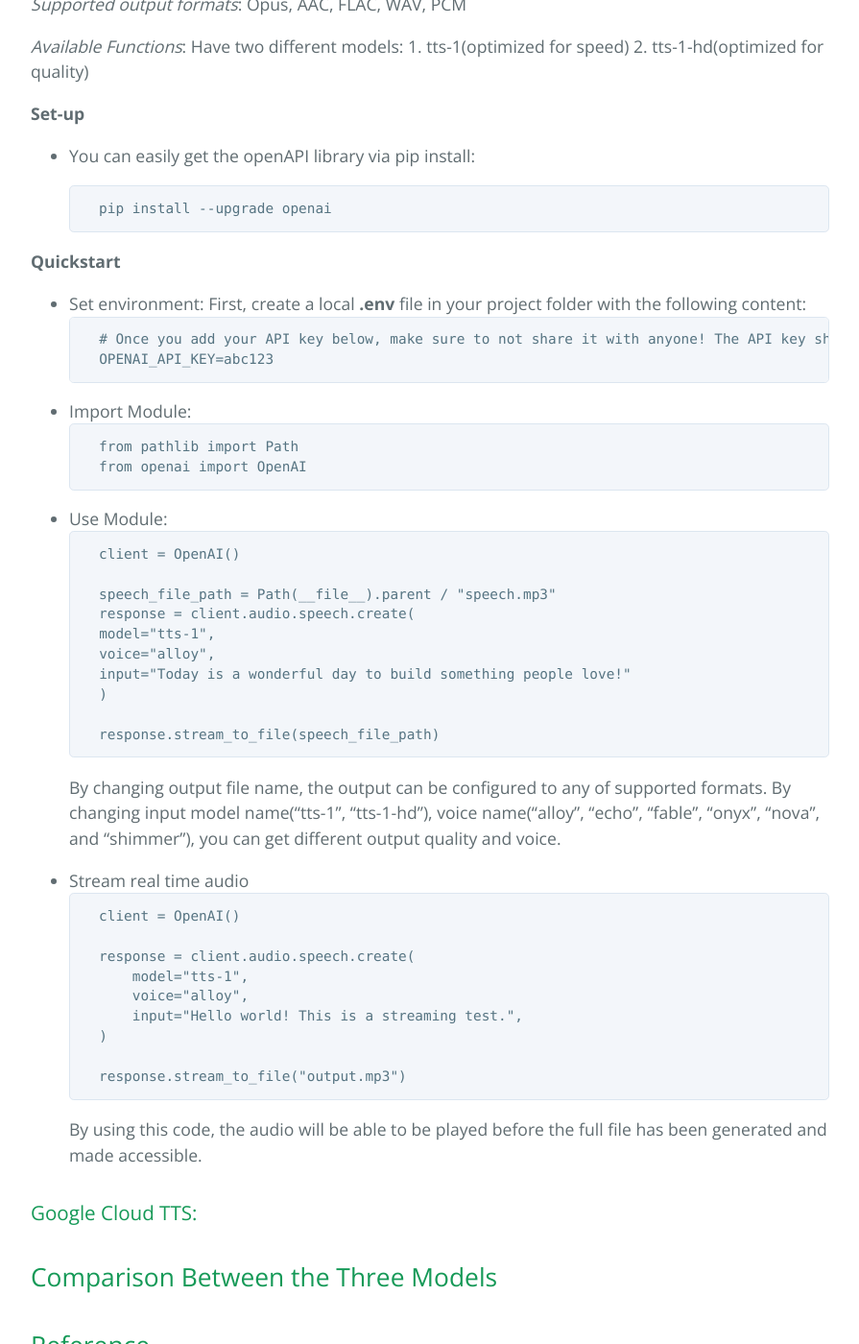
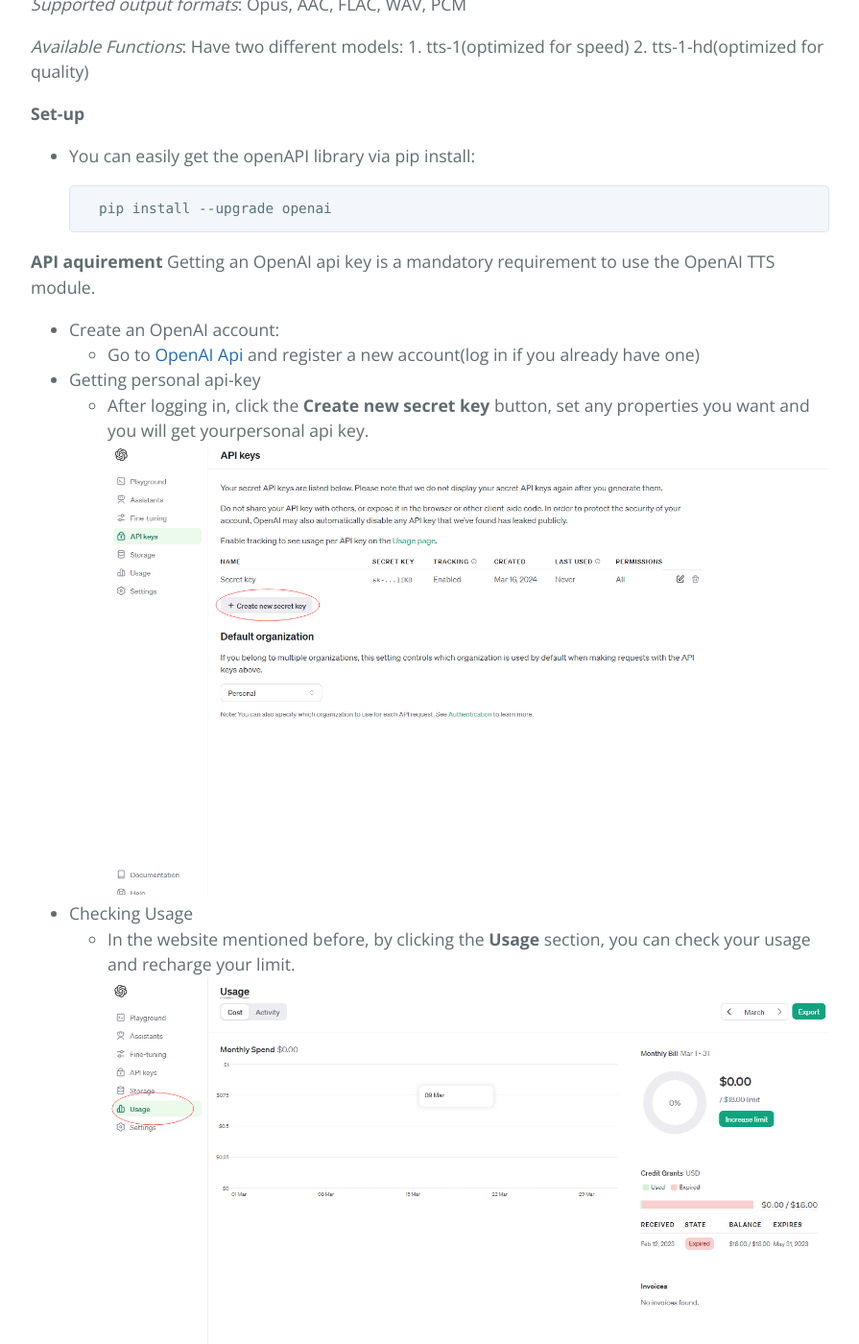
Before and after one commit to learning-software-engineering/learning-software-engineering.github.io, a Jekyll site: the page built from Topics/Software_Engineering/Text_to_Speech.md, in a window 1280 px wide and 1400 px high, scrolled down 1989 px. Shown: the whole window at 96% size, without its empty margins (192-1087 px from the left). Built offline with Jekyll 4.4.1, drawn with Linux system fonts in a browser that asks for light colours; our own code applies the rules of GitHub Pages for plain Markdown files.

Commit message:
Adding openAi api instructions

````diff
--- a/Topics/Software_Engineering/Text_to_Speech.md
+++ b/Topics/Software_Engineering/Text_to_Speech.md
@@ -69,6 +69,16 @@
     pip install --upgrade openai
     ```
 
+**API aquirement**
+Getting an OpenAI api key is a mandatory requirement to use the OpenAI TTS module.
+- Create an OpenAI account:
+    - Go to [OpenAI Api](https://platform.openai.com/api-keys/) and register a new account(log in if you already have one)
+- Getting personal api-key
+    - After logging in, click the **Create new secret key** button, set any properties you want and you will get    yourpersonal api key.
+    ![Api creation](Text_to_Speech_openAI_api.png)
+- Checking Usage
+    - In the website mentioned before, by clicking the **Usage** section, you can check your usage and recharge your limit.
+    ![Api creation](Text_to_Speech_openAI_usage.png)
 **Quickstart**
 
 - Set environment:
@@ -128,3 +138,5 @@
 * [Text to Speech Explained](https://speechify.com/blog/text-to-speech-explained-a-comprehensive-guide/)
 
 * [gTTS](https://pypi.org/project/gTTS/)
+
+* [OpenAI-TTS](https://platform.openai.com/docs/guides/text-to-speech/)
````
Also changed, not shown: Topics/Software_Engineering/Text_to_Speech_openAI_api.png (added), Topics/Software_Engineering/Text_to_Speech_openAI_usage.png (added).
